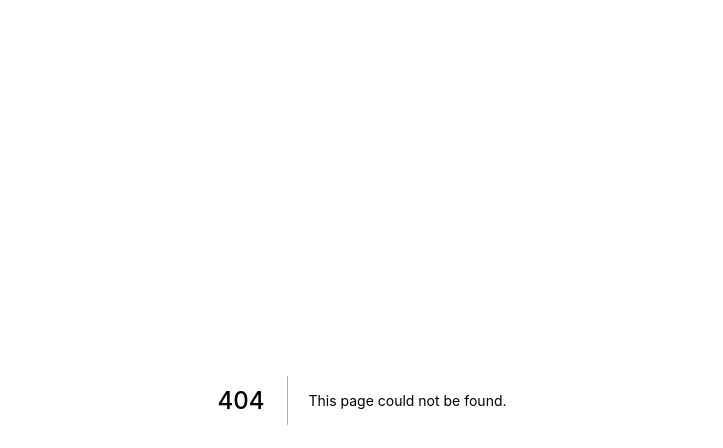
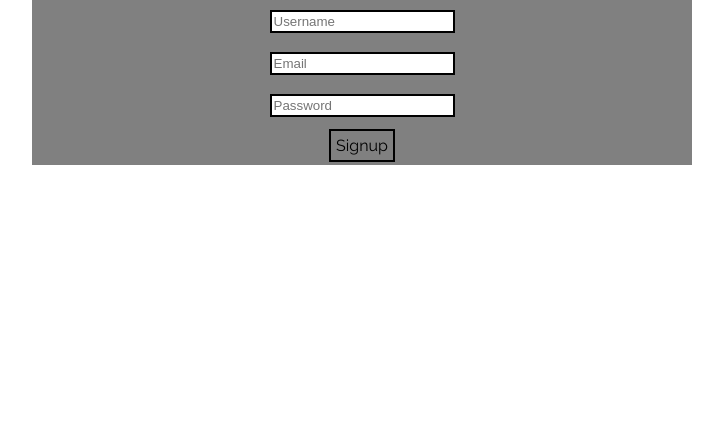
Before and after one commit to masudm/derrit, a Next.js app: page /signup in a window 1280 px wide. Before the commit this address had no page. Shown: the top 448 px of the page, without its empty margins (278-1001 px from the left). Built offline with nearby package versions, Linux system fonts and the light colour scheme.

Commit message:
add a signup page

```diff
--- a/pages/login.js
+++ b/pages/signup.js
@@ -10,21 +10,23 @@ import Button from '../components/button'
 const PageContainer = styled(Div)`
   flex-direction: column;
   font-family: ${props => props.theme.serifFontFamily};
-  align-items: center;
 `
-export default class Index extends Component {
+export default class Signup extends Component {
   render() {
     return (
       <Page>
         <PageContainer>
           <Modal>
+            <Input placeholder="Username" type="username" />
+            <br />
+            <br />
             <Input placeholder="Email" type="email" />
             <br />
             <br />
             <Input placeholder="Password" type="password" />
             <br />
             <br />
-            <Button name="Login" onClick={() => alert('login')} />
+            <Button name="Signup" onClick={() => alert('signup')} />
           </Modal>
         </PageContainer>
       </Page>
```
